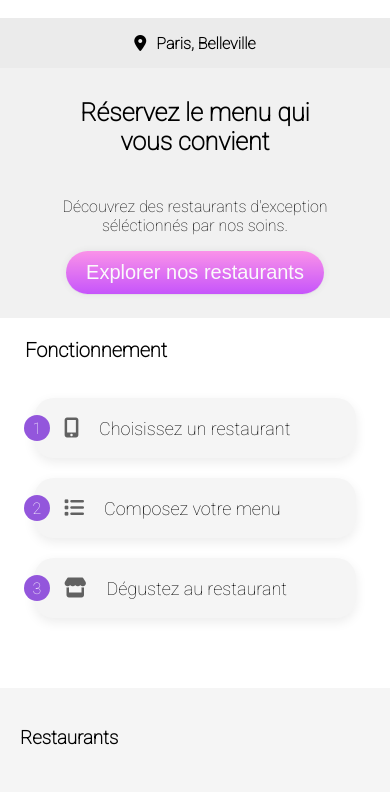
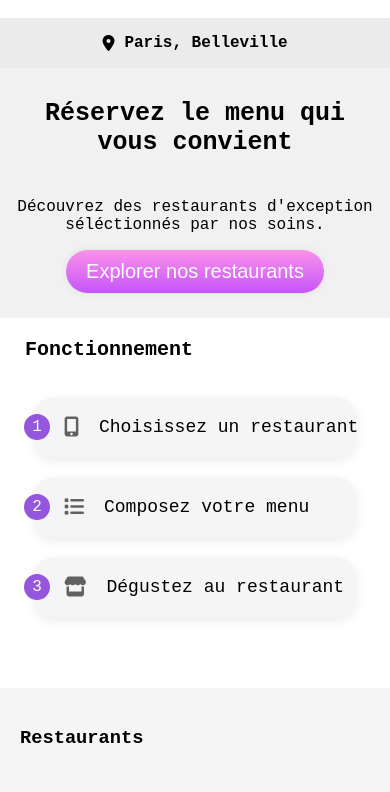
Before and after one commit to DRAME-ibrahima/OhmyFood-OpenClassRoom, a plain HTML site: page index.html in a window 390 px wide. Shown: the part 52-844 px from the top of the page. Drawn offline with Linux system fonts and the light colour scheme; a web font is replaced by a local one.

Commit message:
Update style.css

```diff
--- a/css/style.css
+++ b/css/style.css
@@ -7,7 +7,7 @@
     outline: none;
   }
   body {
-    font-family: roboto, sans-serif;
+    font-family: Monospace, sans-serif;
     margin: 0;
   }
   /* _loader_ */
```
